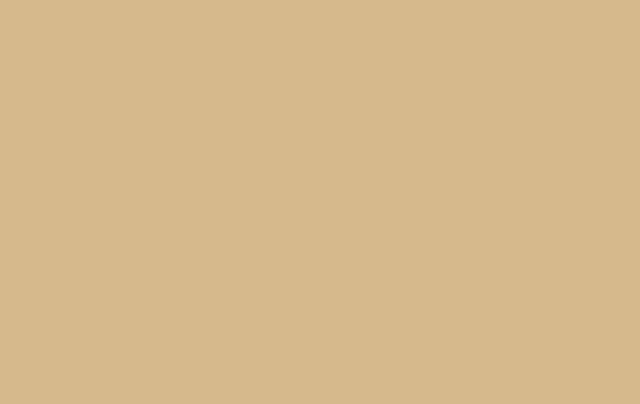
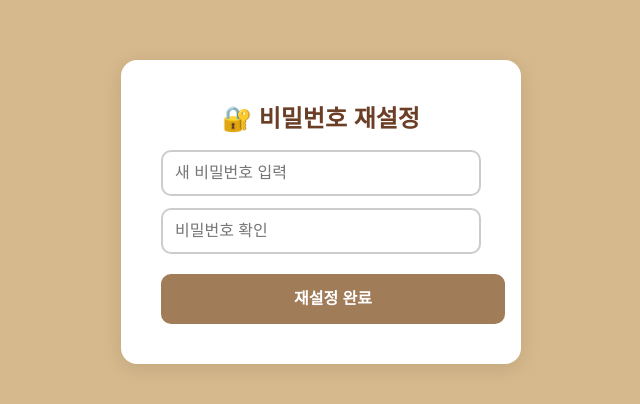
Before and after one commit to beyond-SW-Camp-14th-clover/be14-4th-clover-moodiary-FE, a Vue app: page /reset-password in a window 1280 px wide. Before the commit this address had no page. Shown: the part 228-632 px from the top of the page, without its empty margins (319-959 px from the left). Built offline with nearby package versions, Linux system fonts and the light colour scheme; a web font is replaced by a local one.

Commit message:
feat : 비밀번호 변경 axios 연결

```diff
--- a/src/modules/user/views/ResetPassword.vue
+++ b/src/modules/user/views/ResetPassword.vue
@@ -1,13 +1,90 @@
 <template>
-    <div>
+    <div class="reset-page">
+      <div class="reset-container">
+        <h2>🔐 비밀번호 재설정</h2>
+        <input v-model="newPassword" type="password" placeholder="새 비밀번호 입력" />
+        <input v-model="confirmPassword" type="password" placeholder="비밀번호 확인" />
 
+        <p v-if="error" class="error-msg">{{ error }}</p>
+
+        <button @click="submitReset" class="submit-btn">재설정 완료</button>
+      </div>
     </div>
-</template>
+  </template>
 
-<script setup>
+  <script setup>
+  import { ref } from 'vue'
+  import { useRouter, useRoute } from 'vue-router'
+  import axios from 'axios'
 
-</script>
+  const newPassword = ref('')
+  const confirmPassword = ref('')
+  const error = ref('')
+  const router = useRouter()
+  const route = useRoute()
 
-<style scoped>
+  const submitReset = async () => {
+    if (newPassword.value !== confirmPassword.value) {
+      error.value = '비밀번호가 일치하지 않습니다.'
+      return
+    }
 
-</style>
+    try {
+      await axios.post('/user/command/reset-password', {
+        token: route.query.token,
+        newPassword: newPassword.value
+      })
+      alert('비밀번호가 성공적으로 변경되었습니다.')
+      router.push('/login')
+    } catch (e) {
+      error.value = e.response?.data?.message || '오류가 발생했습니다.'
+    }
+  }
+  </script>
+
+  <style scoped>
+  .reset-page {
+    background-color: var(--color-beige);
+    height: 100vh;
+    display: flex;
+    justify-content: center;
+    align-items: center;
+  }
+
+  .reset-container {
+    background-color: white;
+    padding: 40px;
+    border-radius: 16px;
+    width: 400px;
+    box-shadow: 0 4px 20px rgba(0, 0, 0, 0.1);
+    font-family: var(--font-omyu);
+    text-align: center;
+  }
+
+  input {
+    width: 100%;
+    padding: 12px;
+    margin-top: 12px;
+    border: 2px solid #ccc;
+    border-radius: 10px;
+    font-size: 16px;
+  }
+
+  .submit-btn {
+    all: unset;
+    margin-top: 20px;
+    background-color: #A17C59;
+    color: white;
+    padding: 12px;
+    width: 100%;
+    border-radius: 10px;
+    font-weight: bold;
+    cursor: pointer;
+  }
+
+  .error-msg {
+    color: red;
+    font-size: 14px;
+    margin-top: 8px;
+  }
+  </style>
--- a/src/pages/users/views/Login.vue
+++ b/src/pages/users/views/Login.vue
@@ -70,10 +70,18 @@
   router.push('/findid')
 }
 
-  function submitReset() {
+async function submitReset() {
+  try {
+    await axios.post('/user/command/request-password-reset', {
+      email: resetEmail.value
+    })
     alert(`비밀번호 재설정 링크를 ${resetEmail.value}로 보냈습니다.`)
     showForgotModal.value = false
+  } catch (err) {
+    alert('메일 전송 실패: ' + (err.response?.data?.message || err.message))
   }
+}
+
 </script>
 
 <style scoped>
@@ -158,6 +166,7 @@
   width: 100%;
   margin-top: 8px;
 }
+
 .submit-button:hover {
   background-color: #8b4e3b;
 }
@@ -211,6 +220,7 @@
     transform: scale(0.8);
     opacity: 0;
   }
+
   to {
     transform: scale(1);
     opacity: 1;
--- a/src/router/index.js
+++ b/src/router/index.js
@@ -60,7 +60,9 @@ const routes = [
 
     { path: '/login', name: 'Login', component: LoginPage },
     { path: '/signup', name: 'SignUp', component: SignUp },
-    { path: '/findid', name: 'FindId', component: FindId }
+    { path: '/findid', name: 'FindId', component: FindId },
+    { path: '/reset-password', name: 'ResetPassword', component: () => import('@/modules/user/views/ResetPassword.vue') }
+
 ]
 
 const router = createRouter({
```
Lines whose indentation alone changed are shown as unchanged.
